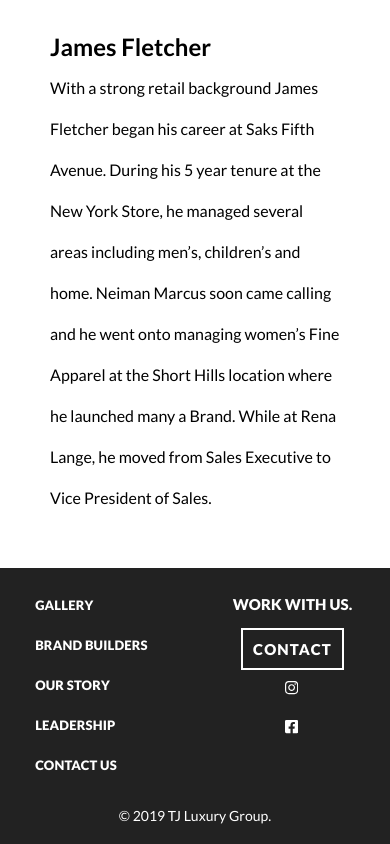
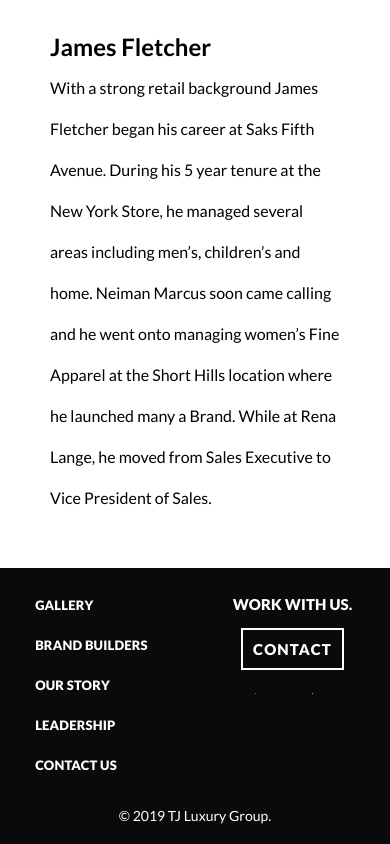
Before and after one commit to jvgiv/tjl, a React (Create React App) app: page /leadership in a window 390 px wide. Shown: the part 1598-2442 px from the top of the page. Built offline with nearby package versions, Linux system fonts and the light colour scheme.

Commit message:
fixing media queriing and some other issues

```diff
--- a/src/App.css
+++ b/src/App.css
@@ -82,7 +82,7 @@
 @media (max-width: 800px) {
   .navbar {
     display: flex;
-    flex-direction: row;
+    flex-direction: column;
     justify-content: space-between;
     align-items: center;
     font-size: 14px;
@@ -97,6 +97,7 @@
     font-weight: 700;
     color: #000000;
     text-align: left;
+    margin: 5.9px;
   }
 }
 
@@ -167,7 +168,6 @@
     content: ">>";
   }
 }
-
 .link:hover {
   color: #a1a1a1;
   -webkit-transition: all 0.5s ease;
@@ -865,7 +865,7 @@ footer {
   display: flex;
   flex-direction: row;
   color: #ffffff;
-  background: #222222;
+  background: #0a0a0c;
   justify-content: center;
 }
 @media (max-width: 800px) {
@@ -873,7 +873,6 @@ footer {
     display: flex;
     flex-direction: row;
     color: #ffffff;
-    background: #222222;
     justify-content: center;
     align-items: baseline;
   }
@@ -990,6 +989,12 @@ footer {
   letter-spacing: 0.17px;
   font-size: 13px;
 }
+.footer-link:hover {
+  color: #a1a1a1;
+  -webkit-transition: all 0.5s ease;
+  transition: all 0.5s ease;
+  overflow: hidden;
+}
 
 .logo-container {
   display: flex;
@@ -1000,8 +1005,15 @@ footer {
 @media (max-width: 500px) {
   .logo-container {
     display: flex;
-    flex-direction: column;
+    flex-direction: row;
+    align-items: center;
+    margin: 10% 11px 0px 0px;
+  }
+
+  .footer-logos {
+    padding-right: 5%;
     margin: 0 auto;
+    width: 27px !important;
   }
 }
 
@@ -1088,7 +1100,7 @@ footer {
   flex-direction: row;
   justify-content: center;
   padding: 20px;
-  background: #222222;
+  background: #0a0a0c;
 }
 
 .footer-copyright p {
```
